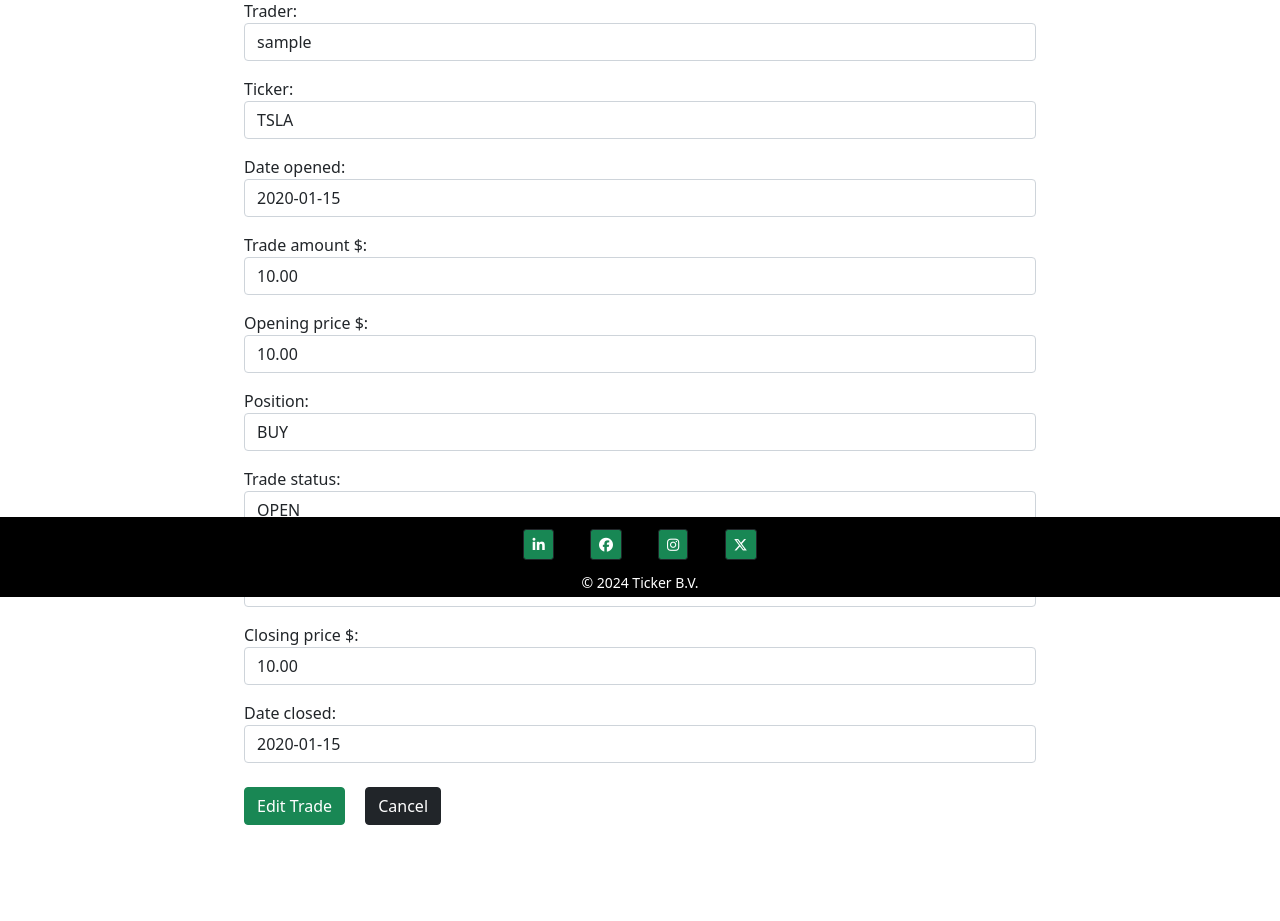
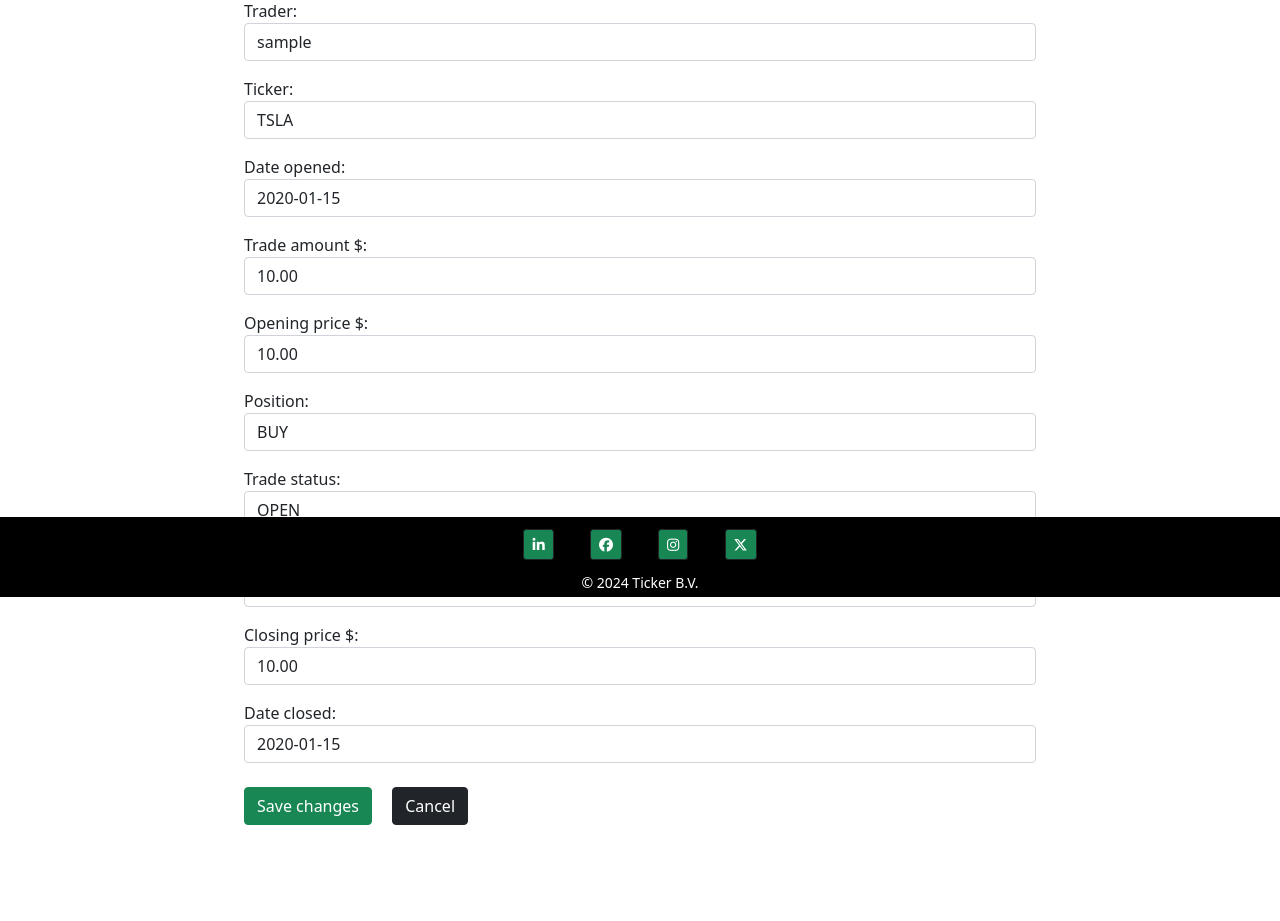
Before and after one commit to DannyGilligan/ticker, a Django app: page /edit_trade/1/ in a window 1280 px wide. Shown: the part 203-1124 px from the top of the page. Run offline with Django 4.2, Linux system fonts and the light colour scheme; tables that the repository leaves empty hold one stand-in row (values such as "Sample post").

Commit message:
Add delete_trade to views.py

```diff
--- a/trades/templates/trades/add_trade.html
+++ b/trades/templates/trades/add_trade.html
@@ -8,7 +8,7 @@ the link is here: https://youtu.be/EUMpUUXKvP0?si=noWr2ZA1PkCwgyXt -->
 
 <h3 class="text-center m-5 fw-bold"  style="color: green;">Add Trade <i class="fa-solid fa-plus"></i></h3>
 
-<!-- if the success token variable from the add_trade_details function in views.py
+<!-- if the Django success token variable from the add_trade_details function in views.py
 is returned as True, the code below will run-->
 {% if success %}
     <div class="alert alert success text-center m-3" role="alert">
@@ -17,8 +17,8 @@ is returned as True, the code below will run-->
     </div>
 
 
-<!-- if the success token variable from the add_trade_details function in views.py
-is returned as False, the code below will run-->
+<!-- The code below is displayed first to the user, and will run until
+    the Django success token variable is returned as True -->
 {% else %}
 <div id="add-trade-form-container" class="row justify-content-center">
     <div class="col-8">
--- a/trades/templates/trades/edit_trade.html
+++ b/trades/templates/trades/edit_trade.html
@@ -6,9 +6,9 @@ the link is here: https://youtu.be/EUMpUUXKvP0?si=noWr2ZA1PkCwgyXt -->
 
 {% block body %}
 
-<h3 class="text-center m-5 fw-bold"  style="color: black;">Edit Trade</h3>
+<h3 class="text-center m-5 fw-bold"  style="color:black;">Edit Trade</i></h3>
 
-<!-- if the success token variable from the edit_trade function in views.py
+<!-- if the Django success token variable from the add_trade_details function in views.py
 is returned as True, the code below will run-->
 {% if success %}
     <div class="alert alert success text-center m-3" role="alert">
@@ -17,15 +17,15 @@ is returned as True, the code below will run-->
     </div>
 
 
-<!-- if the success token variable from the edit_trade function in views.py
-is returned as False, the code below will run-->
+<!-- The code below is displayed first to the user, and will run until
+    the Django success token variable is returned as True -->
 {% else %}
 <div id="add-trade-form-container" class="row justify-content-center">
     <div class="col-8">
-        <form action="{% url 'add_trade' %}" method="POST">
+        <form action="" method="POST">
             {% csrf_token %}
             {{ form.as_p }}
-            <button type="submit" class="btn btn-success mt-2">Edit Trade</button>
+            <button type="submit" class="btn btn-success mt-2">Save changes</button>
             <a href="{% url 'index' %}" class="btn btn-dark mt-2 mx-3">Cancel</a>
         </form>
     </div>
--- a/trades/urls.py
+++ b/trades/urls.py
@@ -1,20 +1,12 @@
-# from . import views as trades_views
-# from django.urls import path
-
-# urlpatterns = [
-#     path("", trades_views.another_test_view, name="test"),
-#     path("trades", trades_views.test_view, name="trades"),
-# ]
-
 from django.urls import path
 from . import views
 
 urlpatterns = [
+    path('add_trade/', views.add_trade_details, name='add_trade'),
+    path('all_trades/', views.all_trades, name='all_trades'),
+    path('closed_trades/', views.closed_trades, name='closed_trades'),
+    path('edit_trade/<int:id>/', views.edit_trade, name='edit_trade'),
+    path('open_trades/', views.open_trades, name='open_trades'),
+    path('<int:id>', views.view_trade, name='view_trade'),
     path('', views.index, name='index'),
-    path('all_trades/', views.all_trades, name='all_trades'),
-    path('open_trades/', views.open_trades, name='open_trades'),
-    path('closed_trades/', views.closed_trades, name='closed_trades'),
-    path('<int:id>', views.view_trade, name='view_trade'),
-    path('add_trade/', views.add_trade_details, name='add_trade'),
-    path('edit_trade/<int:id>/', views.edit_trade, name='edit_trade'),
 ]
--- a/trades/views.py
+++ b/trades/views.py
@@ -99,7 +99,7 @@ def add_trade_details(request):
         new_trade.save()
         return render(request, 'trades/add_trade.html', {
             'form': TradeDetailsForm(),
-            'success': True
+            'success': True # Triggers the if statement condition in add_trade.html
         })
     else:
         form = TradeDetailsForm()
@@ -110,6 +110,19 @@ def add_trade_details(request):
 # The edit_trade code below was adapted from a Django crash
 # course tutorial published by YouTube channel 'Bob's Programming Academy"
 # link: https://youtu.be/EUMpUUXKvP0?si=BM8WFT2mUgI9I0sI
+
+
+    """
+    The edit_trade view will allow the user to pass
+    cleaned data through the TradeDetailsForm and save the
+    data, the form will be rendered with the specific trade data
+    already populated in the form fields (the trade id primary key is
+    used here to achieve this), a success token variable will
+    be generated once the data is saved successfully, this will
+    be used to generate an alert to the user confirming the trade
+    details were added. If the data was invalid, the form will be
+    rendered again to the user allowing them to enter valid details.
+    """
 
 
 def edit_trade(request, id):
@@ -124,18 +137,27 @@ def edit_trade(request, id):
     details were added. If the data was invalid, the form will be
     rendered again to the user allowing them to enter valid details.
     """
-    if request.method == 'POST':
+    if request.method =='POST':
         trade = Trade.objects.get(pk=id)
         form = TradeDetailsForm(request.POST, instance=trade)
         if form.is_valid():
+            form = TradeDetailsForm(request.POST, instance=trade)
             form.save()
             return render(request, 'trades/edit_trade.html', {
                 'form': form,
-                'success': True
+                'success': True # Triggers the if statement condition in edit_trade.html
             })
     else:
         trade = Trade.objects.get(pk=id)
         form = TradeDetailsForm(instance=trade)
     return render(request, 'trades/edit_trade.html', {
         'form': form
-    })
+        })
+
+
+
+def delete_trade(request, id):
+    if request.method == 'POST':
+        trade = Trade.objects.get(pk=id)
+        trade.delete()
+    return HttpResponseRedirect(reverse('index'))
```
Also changed, not shown: trades/templates/trades/all_trades.html (+15 -5 lines).
